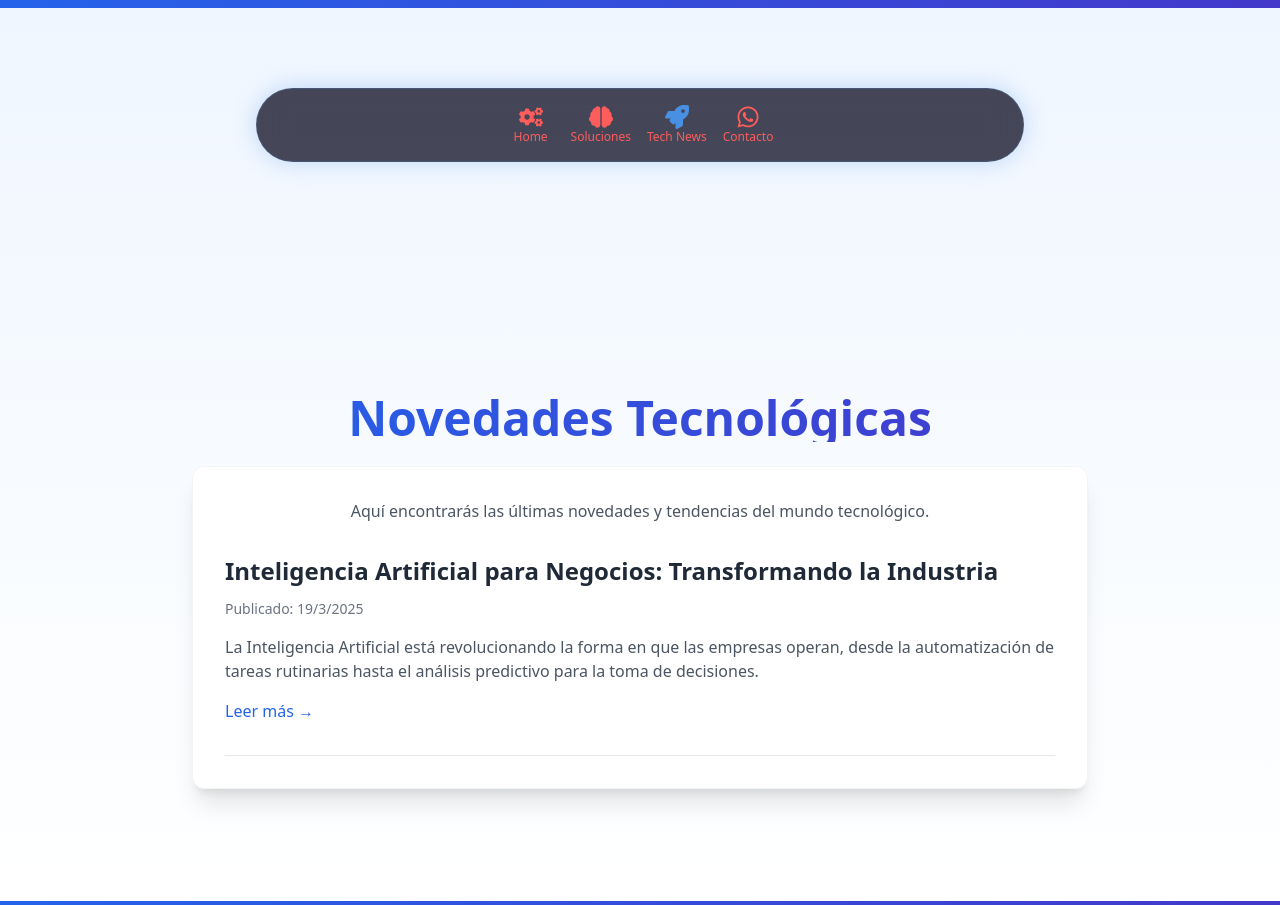
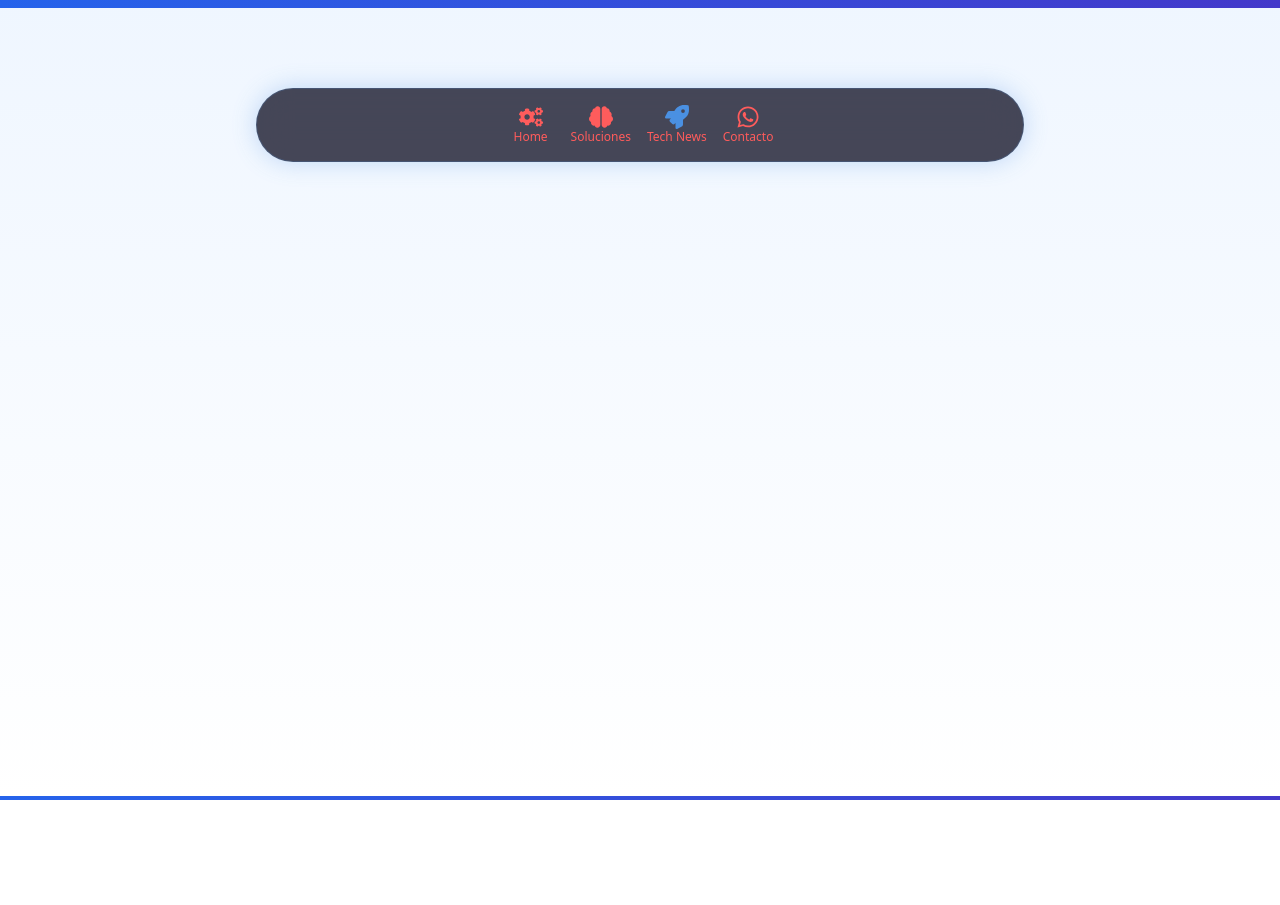
Before and after one commit to deivipluss/landing, a Next.js app: page /novedades-tech in a window 1280 px wide. After the commit the page ends 800 px from the top, so only its background shows below. Built offline with nearby package versions, Linux system fonts and the light colour scheme.

Commit message:
menufinal

```diff
--- a/app/contacto/page.tsx
+++ b/app/contacto/page.tsx
@@ -166,7 +166,7 @@ const Contact: React.FC = () => {
       {/* Utilizamos el componente HomeNavigation directamente sin contenedores adicionales */}
       <HomeNavigation />
 
-      <main className="flex-grow flex justify-center items-center mt-12 sm:mt-16 md:mt-24">
+      <main className="flex-grow flex justify-center items-center">
         <Suspense fallback={<div>Cargando...</div>}>
           <ContactForm />
         </Suspense>
--- a/app/empresas/page.tsx
+++ b/app/empresas/page.tsx
@@ -202,7 +202,7 @@ const Soluciones = () => {
       {/* Utilizamos el componente HomeNavigation directamente sin contenedores adicionales */}
       <HomeNavigation />
 
-      <main className="flex-grow flex flex-col justify-center items-center p-4 md:p-8 mt-12 sm:mt-16 md:mt-24">
+      <main className="flex-grow flex flex-col justify-center items-center p-4 md:p-8">
         <div className="w-full max-w-6xl">
           <Swiper
             modules={[Autoplay, Pagination]}
--- a/app/novedades-tech/page.tsx
+++ b/app/novedades-tech/page.tsx
@@ -14,43 +14,7 @@ export default function NovedadesTechPage() {
       {/* Utilizamos el componente HomeNavigation directamente sin contenedores adicionales */}
       <HomeNavigation />
 
-      <Container className="py-12 md:py-20 mt-12 sm:mt-16 md:mt-24">
-        <div className="w-full max-w-4xl mx-auto">
-          <h1 className="text-3xl md:text-5xl font-extrabold mb-6 text-center bg-clip-text text-transparent bg-gradient-to-r from-blue-600 to-indigo-700 dark:from-blue-400 dark:to-indigo-500">
-            Novedades Tecnológicas
-          </h1>
-
-          <div className="bg-white dark:bg-slate-800 shadow-xl rounded-xl p-6 md:p-8 mb-8 border border-gray-100 dark:border-slate-700">
-            <p className="text-center text-gray-600 dark:text-gray-300 mb-8">
-              Aquí encontrarás las últimas novedades y tendencias del mundo tecnológico.
-            </p>
-
-            {/* Contenido de blog aquí */}
-            <div className="space-y-8">
-              {/* Ejemplo de artículo */}
-              <motion.article
-                initial={{ opacity: 0, y: 20 }}
-                animate={{ opacity: 1, y: 0 }}
-                transition={{ duration: 0.5 }}
-                className="border-b border-gray-200 dark:border-gray-700 pb-8"
-              >
-                <h2 className="text-2xl font-bold mb-3 text-gray-800 dark:text-white">
-                  Inteligencia Artificial para Negocios: Transformando la Industria
-                </h2>
-                <p className="text-sm text-gray-500 dark:text-gray-400 mb-4">
-                  Publicado: {new Date().toLocaleDateString('es-ES')}
-                </p>
-                <p className="text-gray-600 dark:text-gray-300 mb-4">
-                  La Inteligencia Artificial está revolucionando la forma en que las empresas operan,
-                  desde la automatización de tareas rutinarias hasta el análisis predictivo para la toma de decisiones.
-                </p>
-                <a href="#" className="text-blue-600 dark:text-blue-400 hover:underline">
-                  Leer más →
-                </a>
-              </motion.article>
-            </div>
-          </div>
-        </div>
+      <Container className="py-12 md:py-20">
       </Container>
 
       {/* Footer decorativo */}
--- a/app/personas/page.tsx
+++ b/app/personas/page.tsx
@@ -197,7 +197,7 @@ const SolucionesFreelance = () => {
       {/* Utilizamos el componente HomeNavigation directamente sin contenedores adicionales */}
       <HomeNavigation />
 
-      <main className="flex-grow flex flex-col justify-center items-center p-4 md:p-8 mt-12 sm:mt-16 md:mt-24">
+      <main className="flex-grow flex flex-col justify-center items-center p-4 md:p-8">
         <div className="w-full max-w-6xl">
           <Swiper
             modules={[Autoplay, Pagination]}
```
